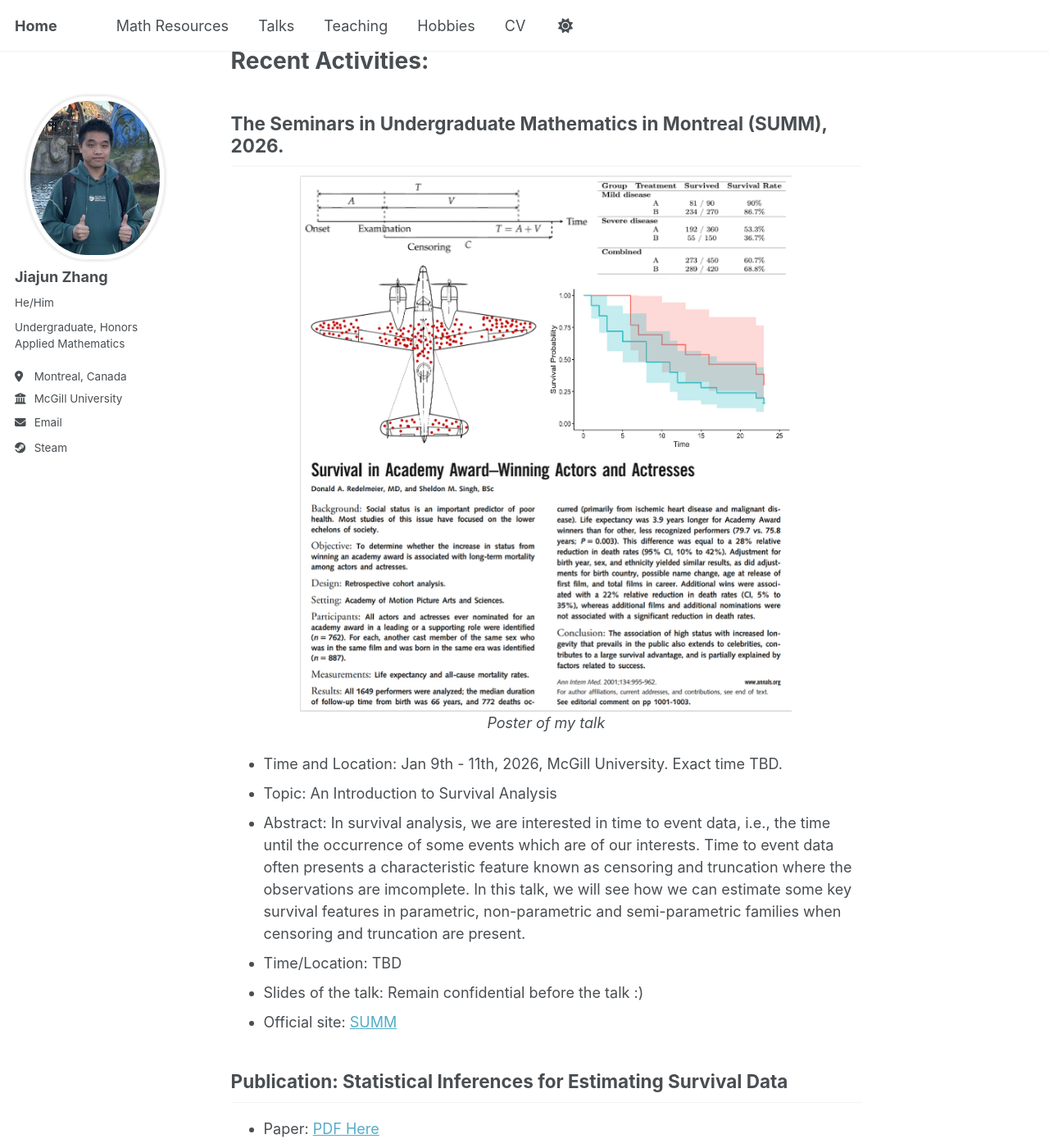
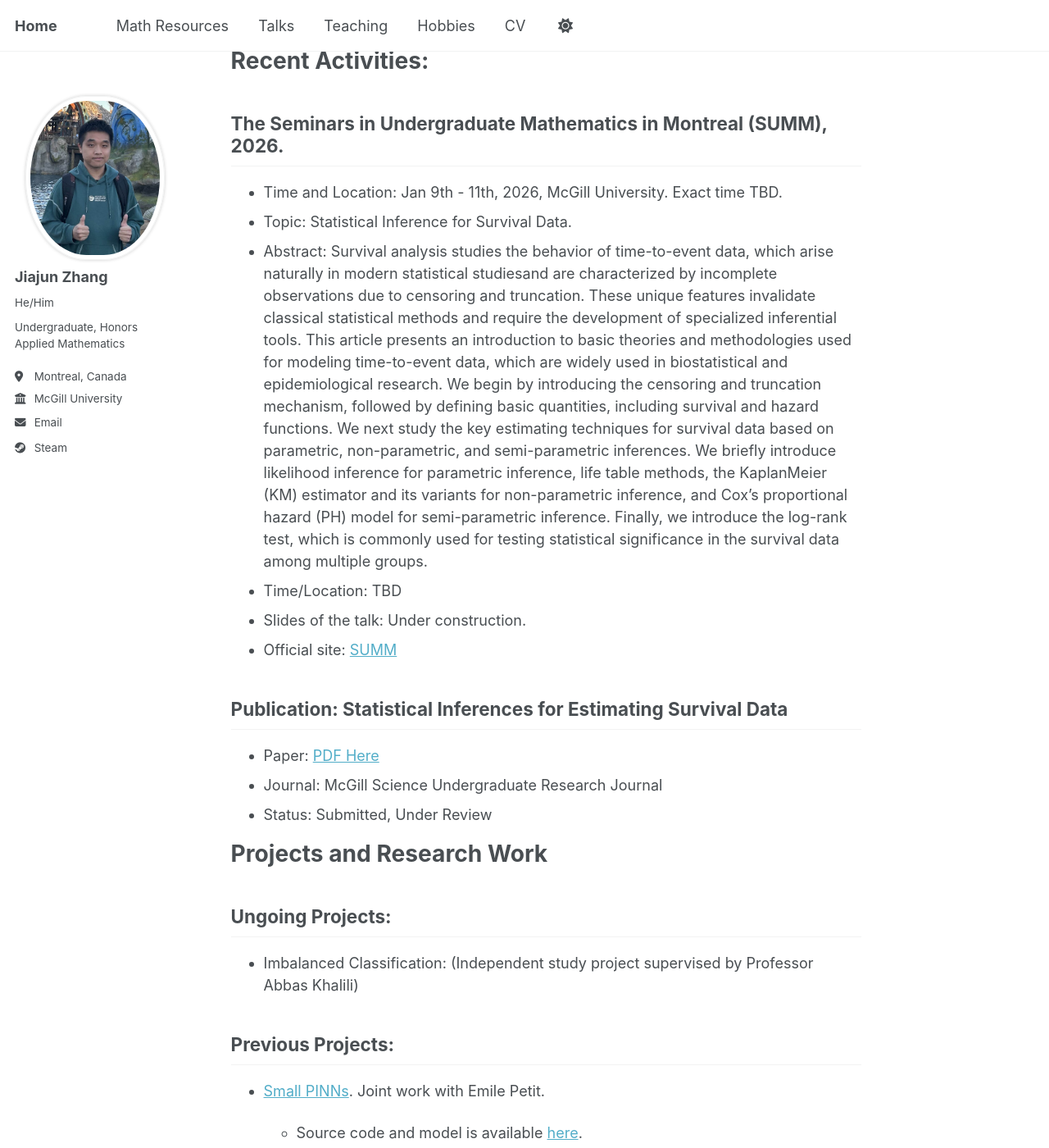
Before and after one commit to JohanssonRein/JohanssonRein.github.io, a Jekyll site: the page built from _pages/about.md, in a window 1280 px wide and 1400 px high, scrolled down 461 px. Shown: the whole window at 82% size. Built offline with Jekyll 4.4.1, drawn with Linux system fonts in a browser that asks for light colours.

Commit message:
Update about.md

```diff
--- a/_pages/about.md
+++ b/_pages/about.md
@@ -20,16 +20,15 @@ redirect_from:
 
 ## The Seminars in Undergraduate Mathematics in Montreal (SUMM), 2026.
 
-<div style="text-align: center;">
-  <img src="/images/coverpage.png" alt="Winter Break" width="600">
-  <p><em>Poster of my talk</em></p>
-</div>
-
    * Time and Location: Jan 9th - 11th, 2026, McGill University. Exact time TBD.
-   * Topic: An Introduction to Survival Analysis
-   * Abstract: In survival analysis, we are interested in time to event data, i.e., the time until the occurrence of some events which are of our interests. Time to event data often presents a characteristic feature known as censoring and truncation where the observations are imcomplete. In this talk, we will see how we can estimate some key survival features in parametric, non-parametric and semi-parametric families when censoring and truncation are present.
+   * Topic: Statistical Inference for Survival Data.
+   * Abstract: Survival analysis studies the behavior of time-to-event data, which arise naturally in modern statistical studiesand are characterized by incomplete observations due to censoring and truncation. These unique features invalidate classical statistical methods and require the development of specialized inferential tools. This article
+presents an introduction to basic theories and methodologies used for modeling time-to-event data, which are
+widely used in biostatistical and epidemiological research. We begin by introducing the censoring and truncation mechanism, followed by defining basic quantities, including survival and hazard functions. We next study
+the key estimating techniques for survival data based on parametric, non-parametric, and semi-parametric inferences. We briefly introduce likelihood inference for parametric inference, life table methods, the KaplanMeier (KM) estimator and its variants for non-parametric inference, and Cox’s proportional hazard (PH) model
+for semi-parametric inference. Finally, we introduce the log-rank test, which is commonly used for testing statistical significance in the survival data among multiple groups.
    * Time/Location: TBD
-   * Slides of the talk: Remain confidential before the talk :)
+   * Slides of the talk: Under construction.
    * Official site: [SUMM](https://www.summ.xyz/en/index.html)
 
 ## Publication: Statistical Inferences for Estimating Survival Data
```
